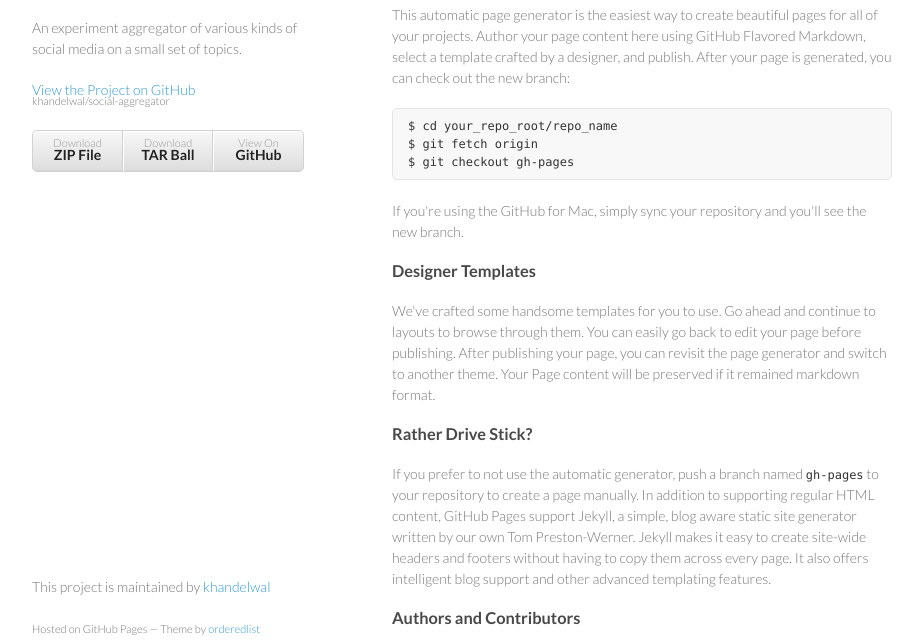
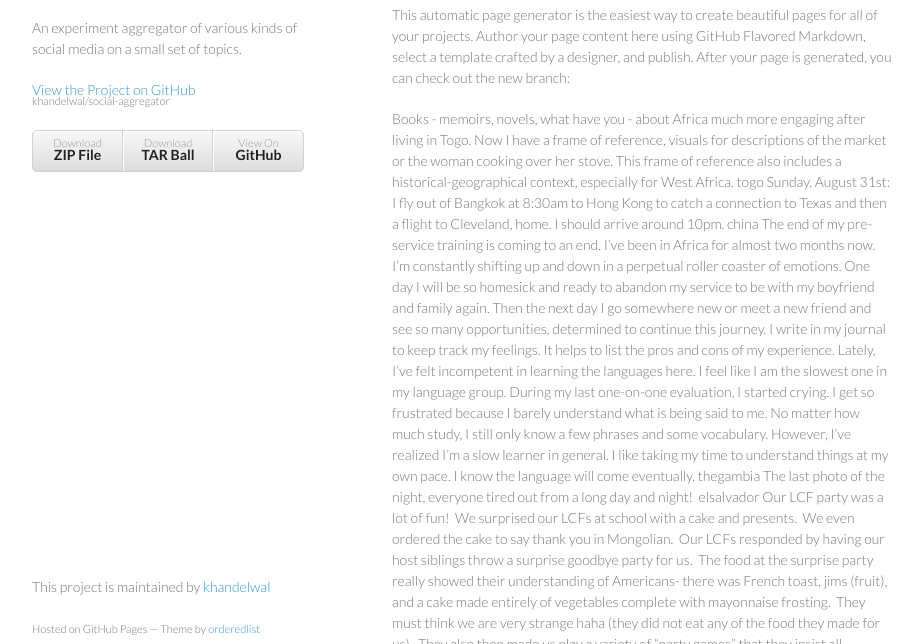
Before and after one commit to khandelwal/social-aggregator, a plain HTML site: page index.html in a window 1280 px wide. Shown: the part 92-736 px from the top of the page, without its empty margins (178-1101 px from the left). Drawn offline with Linux system fonts and the light colour scheme.

Commit message:
Trying out some output

```diff
--- a/index.html
+++ b/index.html
@@ -20,7 +20,6 @@
 
         <p class="view"><a href="https://github.com/khandelwal/social-aggregator">View the Project on GitHub <small>khandelwal/social-aggregator</small></a></p>
 
-
         <ul>
           <li><a href="https://github.com/khandelwal/social-aggregator/zipball/master">Download <strong>ZIP File</strong></a></li>
           <li><a href="https://github.com/khandelwal/social-aggregator/tarball/master">Download <strong>TAR Ball</strong></a></li>
@@ -32,6 +31,23 @@
 <a name="welcome-to-github-pages" class="anchor" href="#welcome-to-github-pages"><span class="octicon octicon-link"></span></a>Welcome to GitHub Pages.</h3>
 
 <p>This automatic page generator is the easiest way to create beautiful pages for all of your projects. Author your page content here using GitHub Flavored Markdown, select a template crafted by a designer, and publish. After your page is generated, you can check out the new branch:</p>
+
+
+    Books - memoirs, novels, what have you - about Africa much more engaging after living in Togo. Now I have a frame of reference, visuals for descriptions of the market or the woman cooking over her stove. This frame of reference also includes a historical-geographical context, especially for West Africa.
+    togo
+
+    Sunday, August 31st: I fly out of Bangkok at 8:30am to Hong Kong to catch a connection to Texas and then a flight to Cleveland, home. I should arrive around 10pm.
+    china
+
+    The end of my pre-service training is coming to an end. I’ve been in Africa for almost two months now. I’m constantly shifting up and down in a perpetual roller coaster of emotions. One day I will be so homesick and ready to abandon my service to be with my boyfriend and family again. Then the next day I go somewhere new or meet a new friend and see so many opportunities, determined to continue this journey. I write in my journal to keep track my feelings. It helps to list the pros and cons of my experience. Lately, I’ve felt incompetent in learning the languages here. I feel like I am the slowest one in my language group. During my last one-on-one evaluation, I started crying. I get so frustrated because I barely understand what is being said to me. No matter how much study, I still only know a few phrases and some vocabulary. However, I’ve realized I’m a slow learner in general. I like taking my time to understand things at my own pace. I know the language will come eventually.
+    thegambia
+
+    The last photo of the night, everyone tired out from a long day and night!
+    elsalvador
+
+    Our LCF party was a lot of fun!  We surprised our LCFs at school with a cake and presents.  We even ordered the cake to say thank you in Mongolian.  Our LCFs responded by having our host siblings throw a surprise goodbye party for us.  The food at the surprise party really showed their understanding of Americans- there was French toast, jims (fruit), and a cake made entirely of vegetables complete with mayonnaise frosting.  They must think we are very strange haha (they did not eat any of the food they made for us).  They also then made us play a variety of “party games” that they insist all Mongolians play.  We played a very competitive round of musical chairs, in which the person who loses each round gets his or her face painted by his or her sibling… some siblings were kind, others were not J
+    mongolia
+
 
 <pre><code>$ cd your_repo_root/repo_name
 $ git fetch origin
```
